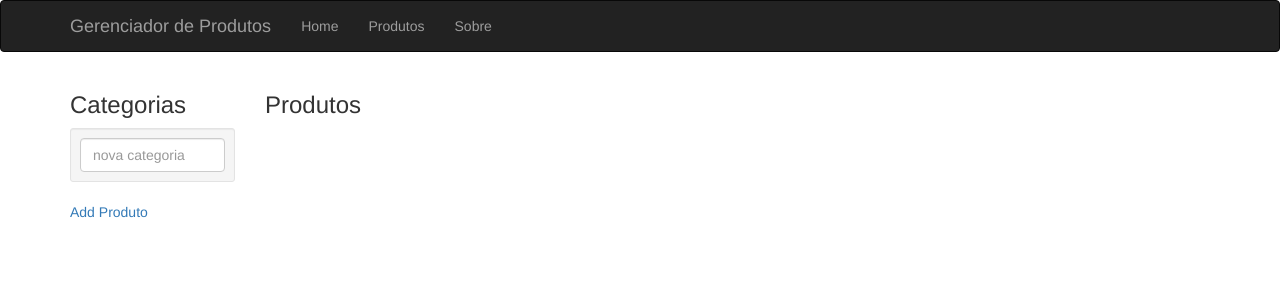
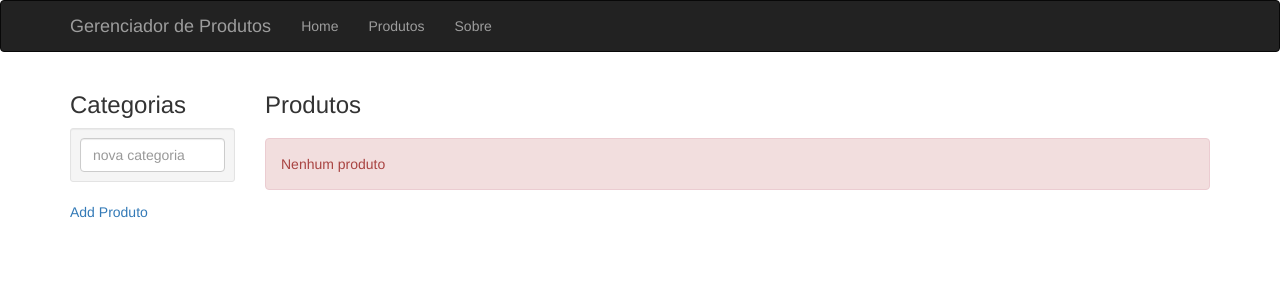
Before and after one commit to jdflorencio/produtos, a React (Create React App) app: page /produtos/categoria/1 in a window 1280 px wide. Shown: the top 300 px of the page. Built offline with nearby package versions, Linux system fonts and the light colour scheme; no server answers.

Commit message:
estilizando quando o produto esta vazio

```diff
--- a/src/Categoria.js
+++ b/src/Categoria.js
@@ -48,7 +48,10 @@ class Categoria extends Component{
 	render(){
 	return (
 	<div>
-			<h2> {this.props.categoria}</h2>
+      <h2> {this.props.categoria}</h2>
+      {this.props.produtos.length === 0 &&
+        <p className='alert alert-danger'>Nenhum produto</p>
+      }
 			<p>{this.props.produtos.map(this.renderProduto)}</p>
 	</div>)
 	}
```
